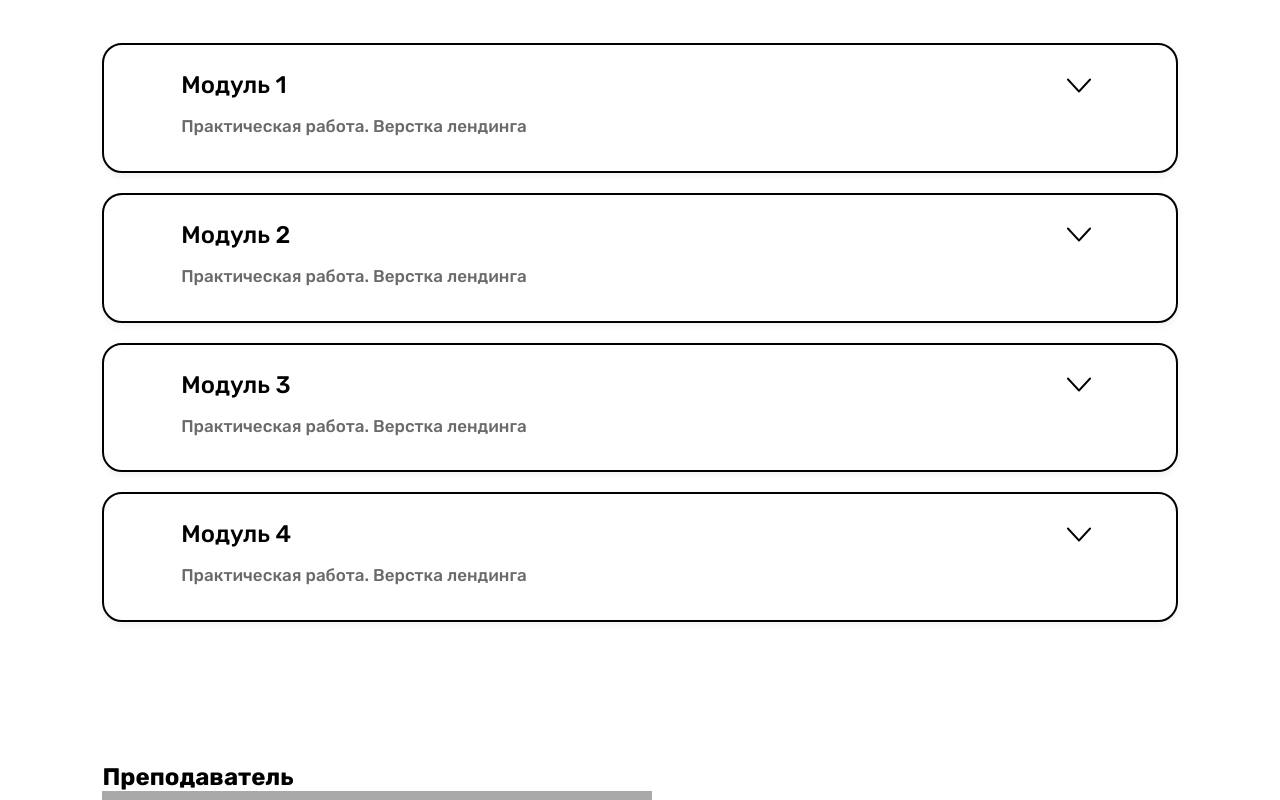
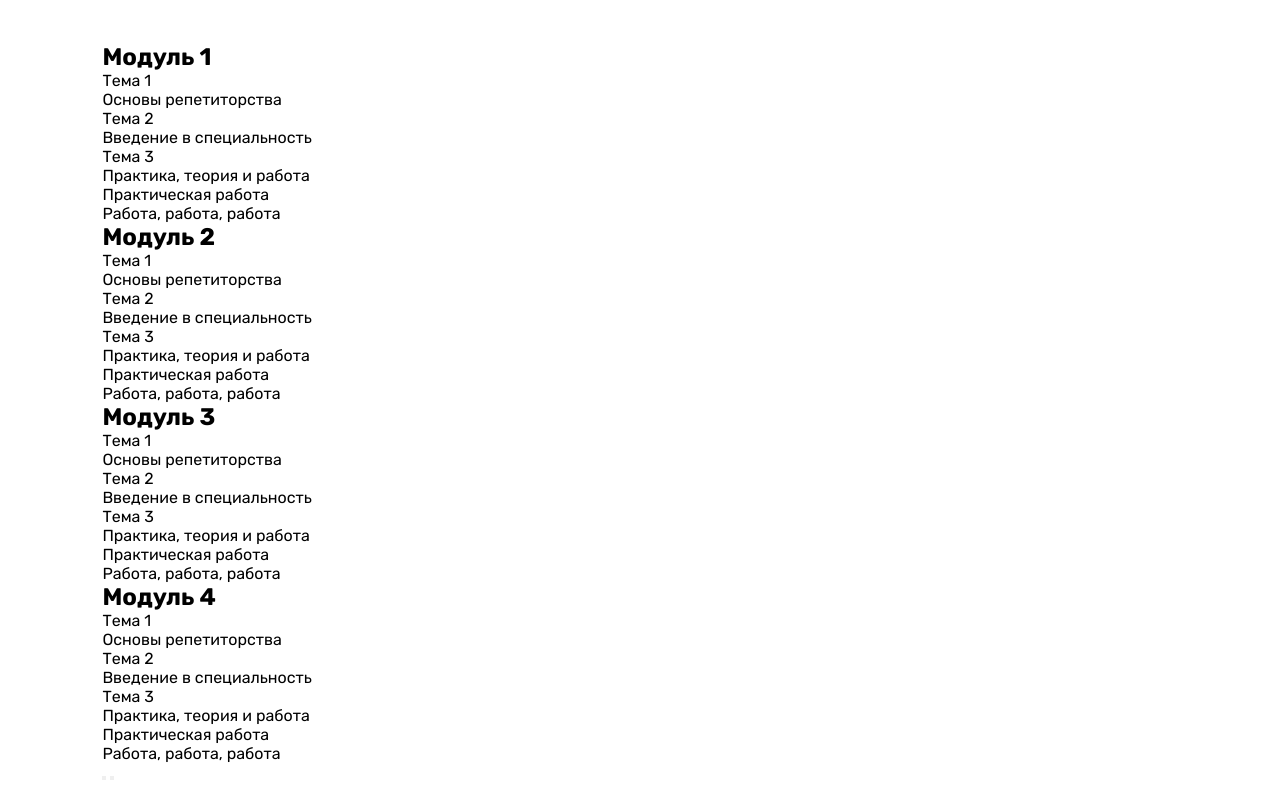
Before and after one commit to DeathR1ght/TSPK.io, a plain HTML site: page pedagogysite.html in a window 1280 px wide. Shown: the part 820-1620 px from the top of the page. Drawn offline with nearby package versions, Linux system fonts and the light colour scheme.

Commit message:
Add files via upload

```diff
--- a/pedagogysite.html
+++ b/pedagogysite.html
@@ -45,88 +45,112 @@
 
     <section class="main_info_module" id="ped-bg">
         <div class="main_text">
-            <h1>UX/UI дизайнер</h1>
+            <h1>Логопед</h1>
             <p>Сосвойте технологии будущего — создавайте безопасные и децентрализованные решения</p>
-            <button>Записаться</button>
+            <button class="orange-bg">Записаться</button>
         </div>
         <img src="./image/ITimg/icon_dop.svg" alt="icon" class="icon_block">
     </section>
 
     <main>
-        <section class="modules_section">
-            <!--1-->
-            <div class="module_card">
-                <div class="module-text">
+        <section class="modules_pedagogy">
+            <div class="modules_main_ped">
+                <div class="modules-container">
+                    <!-- card -->
+                    <div class="module_ped_card">
                     <h2>Модуль 1</h2>
-                    <button class="module-more_btn" aria-label="Показать/скрыть темы модуля">
-                        <svg class="arrow-icon" width="26" height="15" viewBox="0 0 26 15" fill="none" xmlns="http://www.w3.org/2000/svg">
-                            <path d="M1 1L13 14L25 1" stroke="#000000" stroke-width="2" stroke-linecap="round" stroke-linejoin="round"/>
-                        </svg>
-                    </button>
+                    <div class="main_theme">
+                        <div class="block_theme">
+                        <div class="theme">Тема 1</div>
+                        <p>Основы репетиторства</p>
+                        </div>
+                        <div class="block_theme">
+                        <div class="theme">Тема 2</div>
+                        <p>Введение в специальность</p>
+                        </div>
+                        <div class="block_theme">
+                        <div class="theme">Тема 3</div>
+                        <p>Практика, теория и работа</p>
+                        </div>
+                    </div>
+                    <div class="block_work">
+                        <div class="practic_work">Практическая работа</div>
+                        <p>Работа, работа, работа</p>
+                    </div>
+                    </div>
+                    <!-- card -->
+                    <div class="module_ped_card">
+                    <h2>Модуль 2</h2>
+                    <div class="main_theme">
+                        <div class="block_theme">
+                        <div class="theme">Тема 1</div>
+                        <p>Основы репетиторства</p>
+                        </div>
+                        <div class="block_theme">
+                        <div class="theme">Тема 2</div>
+                        <p>Введение в специальность</p>
+                        </div>
+                        <div class="block_theme">
+                        <div class="theme">Тема 3</div>
+                        <p>Практика, теория и работа</p>
+                        </div>
+                    </div>
+                    <div class="block_work">
+                        <div class="practic_work">Практическая работа</div>
+                        <p>Работа, работа, работа</p>
+                    </div>
+                    </div>
+                    <!-- card -->
+                    <div class="module_ped_card">
+                    <h2>Модуль 3</h2>
+                    <div class="main_theme">
+                        <div class="block_theme">
+                        <div class="theme">Тема 1</div>
+                        <p>Основы репетиторства</p>
+                        </div>
+                        <div class="block_theme">
+                        <div class="theme">Тема 2</div>
+                        <p>Введение в специальность</p>
+                        </div>
+                        <div class="block_theme">
+                        <div class="theme">Тема 3</div>
+                        <p>Практика, теория и работа</p>
+                        </div>
+                    </div>
+                    <div class="block_work">
+                        <div class="practic_work">Практическая работа</div>
+                        <p>Работа, работа, работа</p>
+                    </div>
+                    </div>
+                    <!-- card -->
+                    <div class="module_ped_card">
+                    <h2>Модуль 4</h2>
+                    <div class="main_theme">
+                        <div class="block_theme">
+                        <div class="theme">Тема 1</div>
+                        <p>Основы репетиторства</p>
+                        </div>
+                        <div class="block_theme">
+                        <div class="theme">Тема 2</div>
+                        <p>Введение в специальность</p>
+                        </div>
+                        <div class="block_theme">
+                        <div class="theme">Тема 3</div>
+                        <p>Практика, теория и работа</p>
+                        </div>
+                    </div>
+                    <div class="block_work">
+                        <div class="practic_work">Практическая работа</div>
+                        <p>Работа, работа, работа</p>
+                    </div>
+                    </div>
                 </div>
-                <p>Практическая работа. Верстка лендинга</p>
-                <ul class="module-topics">
-                    <li>Тема</li>
-                    <li>Тема</li>
-                    <li>Тема</li>
-                    <li>Тема</li>
-                    <li>Тема</li>
-                    <li>Тема</li>
-                </ul>
             </div>
-            <!--2-->
-            <div class="module_card">
-                <div class="module-text">
-                    <h2>Модуль 2</h2>
-                    <button class="module-more_btn" aria-label="Показать/скрыть темы модуля">
-                        <svg class="arrow-icon" width="26" height="15" viewBox="0 0 26 15" fill="none" xmlns="http://www.w3.org/2000/svg">
-                            <path d="M1 1L13 14L25 1" stroke="#000000" stroke-width="2" stroke-linecap="round" stroke-linejoin="round"/>
-                        </svg>
-                    </button>
-                </div>
-                <p>Практическая работа. Верстка лендинга</p>
-                <ul class="module-topics">
-                    <li>Тема</li>
-                    <li>Тема</li>
-                    <li>Тема</li>
-                    <li>Тема</li>
-                </ul>
-            </div>
-            <!--3-->
-            <div class="module_card">
-                <div class="module-text">
-                    <h2>Модуль 3</h2>
-                    <button class="module-more_btn" aria-label="Показать/скрыть темы модуля">
-                        <svg class="arrow-icon" width="26" height="15" viewBox="0 0 26 15" fill="none" xmlns="http://www.w3.org/2000/svg">
-                            <path d="M1 1L13 14L25 1" stroke="#000000" stroke-width="2" stroke-linecap="round" stroke-linejoin="round"/>
-                        </svg>
-                    </button>
-                </div>
-                <p>Практическая работа. Верстка лендинга</p>
-                <ul class="module-topics">
-                    <li>Тема</li>
-                    <li>Тема</li>
-                    <li>Тема</li>
-                    <li>Тема</li>
-                    <li>Тема</li>
-                </ul>
-            </div>
-            <!--4-->
-            <div class="module_card">
-                <div class="module-text">
-                    <h2>Модуль 4</h2>
-                    <button class="module-more_btn" aria-label="Показать/скрыть темы модуля">
-                        <svg class="arrow-icon" width="26" height="15" viewBox="0 0 26 15" fill="none" xmlns="http://www.w3.org/2000/svg">
-                            <path d="M1 1L13 14L25 1" stroke="#000000" stroke-width="2" stroke-linecap="round" stroke-linejoin="round"/>
-                        </svg>
-                    </button>
-                </div>
-                <p>Практическая работа. Верстка лендинга</p>
-                <ul class="module-topics">
-                    <li>Тема</li>
-                    <li>Тема</li>
-                    <li>Тема</li>
-                </ul>
+            <div class="switch_module">
+                <button class="left"></button>
+                <span class="active"></span>
+                <span></span>
+                <button class="right"></button>
             </div>
         </section>
 
@@ -135,54 +159,48 @@
             <h2>Преподаватель</h2>
 
             <div class="teach_block">
+                <!-- tcher-->
                 <div class="pd_teacher">
-                    <div class="img_teacher">
-                        <img src="./image/PDimg/pdteacher.png" alt="Преподаватель">
+                    <div class="img_teacherPD">
+                            <img src="./image/PDimg/pdteacher.png" alt="Преподаватель">
                     </div>
-                    <div class="teacher_content">
-                        <div class="name_end">
-                            <h2 style="color: #F59E0B;">Ибрагимова</h2>
-                            <p>Римма Рашидовна</p>
-                        </div>
+                    <div class="name_pd">
+                        <h2 style="color: #F59E0B;">Ибрагимова</h2>
+                        <h2>Римма Рашидовна</h2>
                     </div>
                 </div>
-                <!-- prepod -->
+                <!-- tcher-->
                 <div class="pd_teacher">
-                    <div class="img_teacher">
-                        <img src="./image/PDimg/pdteacher.png" alt="Преподаватель">
+                    <div class="img_teacherPD">
+                            <img src="./image/PDimg/pdteacher.png" alt="Преподаватель">
                     </div>
-                    <div class="teacher_content">
-                        <div class="name_end">
-                            <h2 style="color: #F59E0B;">Ибрагимова</h2>
-                            <p>Римма Рашидовна</p>
-                        </div>
+                    <div class="name_pd">
+                        <h2 style="color: #F59E0B;">Ибрагимова</h2>
+                        <h2>Римма Рашидовна</h2>
                     </div>
                 </div>
-                <!-- prepod -->
+                <!-- tcher-->
                 <div class="pd_teacher">
-                    <div class="img_teacher">
-                        <img src="./image/PDimg/pdteacher.png" alt="Преподаватель">
+                    <div class="img_teacherPD">
+                            <img src="./image/PDimg/pdteacher.png" alt="Преподаватель">
                     </div>
-                    <div class="teacher_content">
-                        <div class="name_end">
-                            <h2 style="color: #F59E0B;">Ибрагимова</h2>
-                            <p>Римма Рашидовна</p>
-                        </div>
+                    <div class="name_pd">
+                        <h2 style="color: #F59E0B;">Ибрагимова</h2>
+                        <h2>Римма Рашидовна</h2>
                     </div>
                 </div>
-                <!-- prepod -->
+                <!-- tcher-->
                 <div class="pd_teacher">
-                    <div class="img_teacher">
-                        <img src="./image/PDimg/pdteacher.png" alt="Преподаватель">
+                    <div class="img_teacherPD">
+                            <img src="./image/PDimg/pdteacher.png" alt="Преподаватель">
                     </div>
-                    <div class="teacher_content">
-                        <div class="name_end">
-                            <h2 style="color: #F59E0B;">Ибрагимова</h2>
-                            <p>Римма Рашидовна</p>
-                        </div>
+                    <div class="name_pd">
+                        <h2 style="color: #F59E0B;">Ибрагимова</h2>
+                        <h2>Римма Рашидовна</h2>
                     </div>
                 </div>
             </div>
+
         </section>
 
         <section class="info_course">
```
